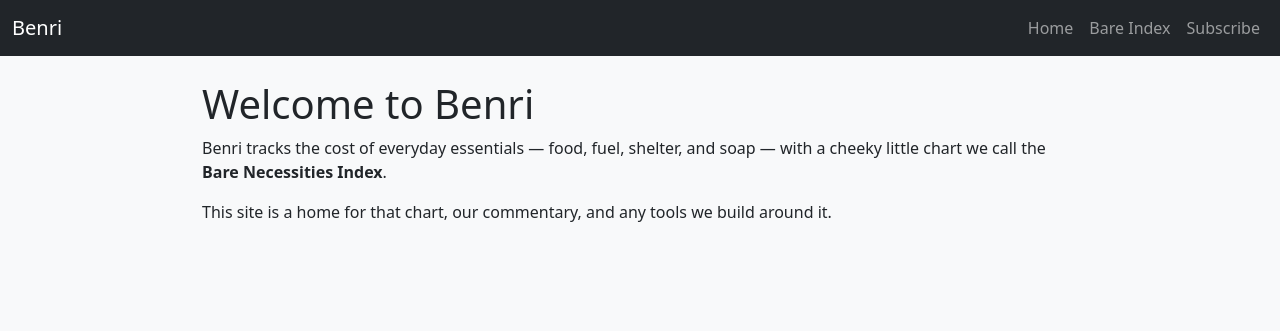
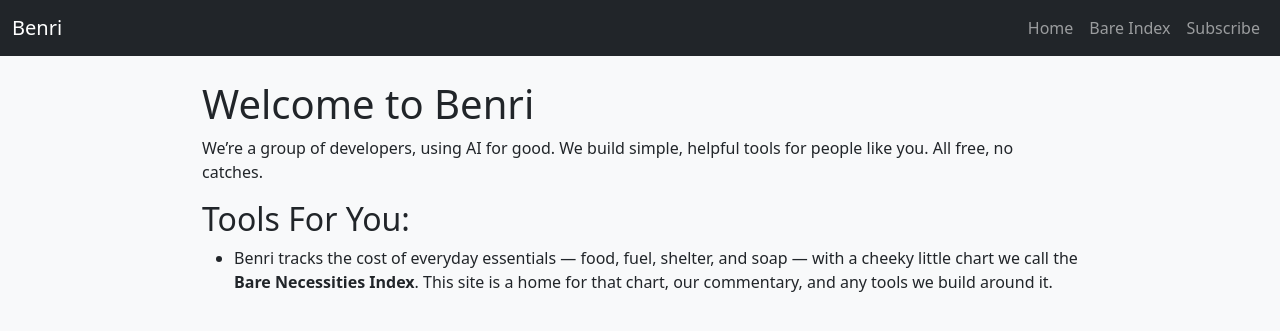
Before and after one commit to RixGpt/benri, a Jekyll site: the page built from index.md, in a window 1280 px wide. Shown: the top 331 px of the page. Built offline with Jekyll 4.4.1, drawn with Linux system fonts in a browser that asks for light colours.

Commit message:
Update index.md

```diff
--- a/index.md
+++ b/index.md
@@ -5,6 +5,8 @@ title: Welcome to Benri
 
 # Welcome to Benri
 
-Benri tracks the cost of everyday essentials — food, fuel, shelter, and soap — with a cheeky little chart we call the **Bare Necessities Index**.
+We're a group of developers, using AI for good. We build simple, helpful tools for people like you. All free, no catches.
 
-This site is a home for that chart, our commentary, and any tools we build around it.
+## Tools For You:
+
+- Benri tracks the cost of everyday essentials — food, fuel, shelter, and soap — with a cheeky little chart we call the **Bare Necessities Index**. This site is a home for that chart, our commentary, and any tools we build around it.
```
